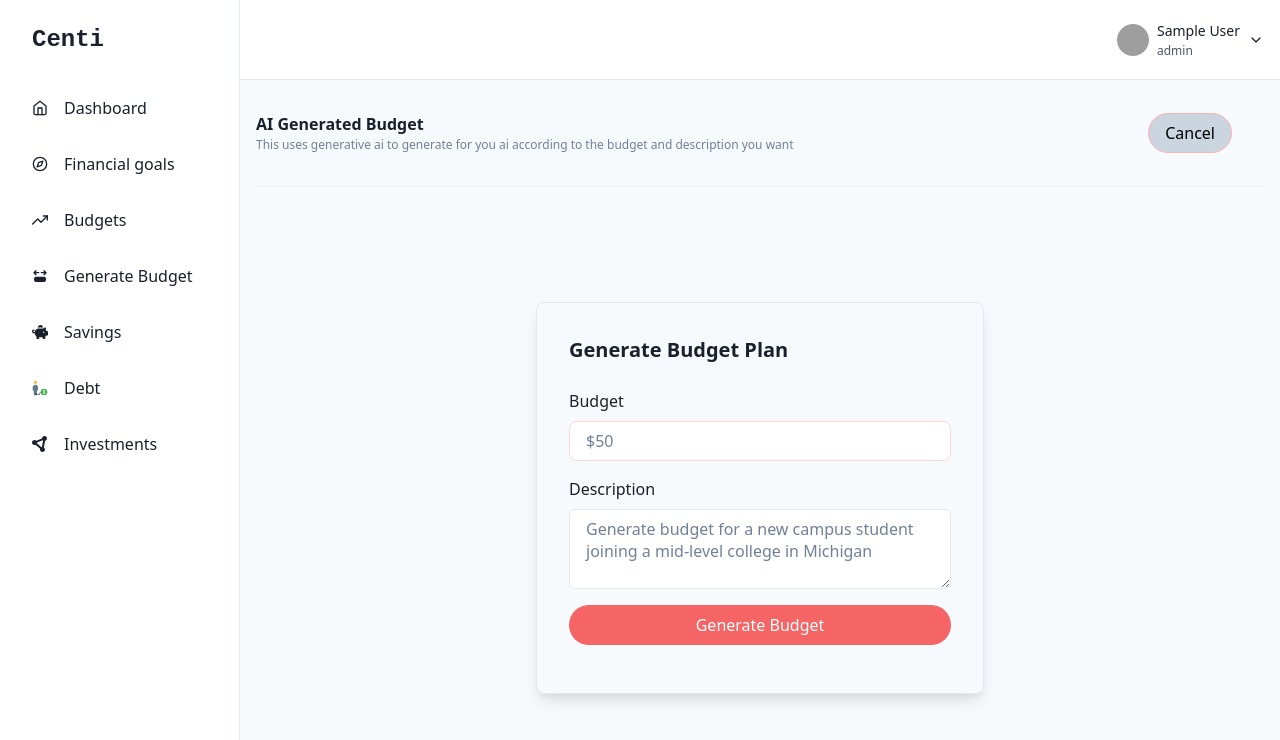
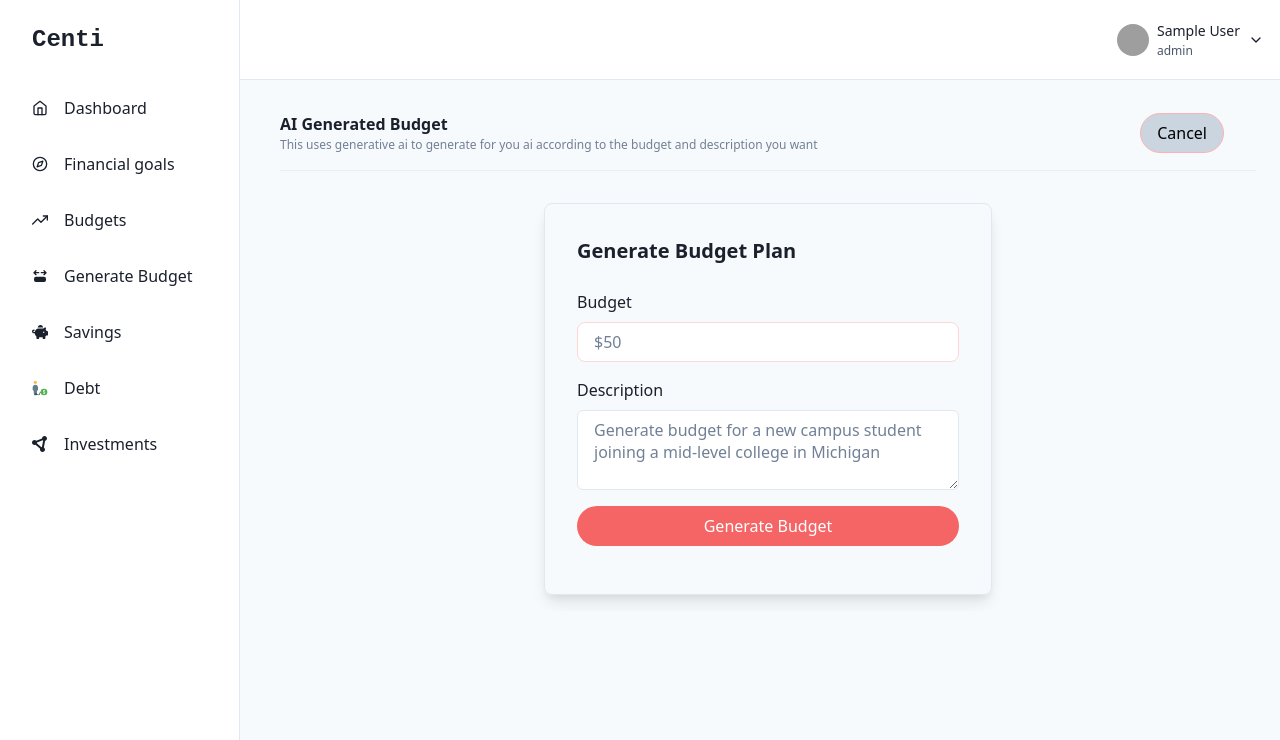
Before and after one commit to Nicanor008/centi, a React (Vite) app in the folder frontend-client/: page /generate-budget/new in a window 1280 px wide. Shown: the top 740 px of the page. Built offline with nearby package versions, Linux system fonts and the light colour scheme; sample sign-in values are in the browser's storage; grey boxes are pictures that could not be loaded; what chrono-node would draw is missing.

Commit message:
Fix generate budget styles

```diff
--- a/frontend-client/src/Pages/Apps/AIGenerateBudget/Add/index.jsx
+++ b/frontend-client/src/Pages/Apps/AIGenerateBudget/Add/index.jsx
@@ -14,7 +14,8 @@ import {
   Divider
 } from "@chakra-ui/react";
 import { config } from '../../../../config';
-import { useNavigate } from 'react-router-dom';
+import { useLocation, useNavigate } from 'react-router-dom';
+import FormatAIGeneratedBudgetItem from '../View/FormatAIGeneratedBudgetItem';
 
 const AddAIGenerateBudget = () => {
   const [budget, setBudget] = useState('');
@@ -22,13 +23,15 @@ const AddAIGenerateBudget = () => {
   const [generatedBudget, setGeneratedBudget] = useState('');
   const toast = useToast();
   const navigate = useNavigate()
+  const { pathname } = useLocation()
+  const isHomepage = pathname === '/user-generate-budget'
 
   const handleSubmit = async (e) => {
     e.preventDefault();
 
     try {
       const response = await axios.post(`${config.API_URL}/generate-budget`, { userBudget: budget, userDescription: description })
-      setGeneratedBudget(response.data.budget);
+      setGeneratedBudget(response.data.data);
       toast({
         title: "Budget generated successfully.",
         status: "success",
@@ -47,12 +50,13 @@ const AddAIGenerateBudget = () => {
   };
 
   return (
-    <Flex direction="column" h="89vh">
+    <Flex direction="column" mx={isHomepage ? '6rem' : 2} minH="70vh" w="100%">
+      <Flex flexDir="column" overflow="scroll" align="center" justify="space-evenly" p={4} h="100%">
       <Flex
-            py={4}
             justifyContent="space-between"
             alignItems="center"
             mb={[1, 4]}
+            w="100%"
         >
         <Flex flexDir="column">
           <Text fontWeight={600} fontSize={16}>
@@ -63,17 +67,18 @@ const AddAIGenerateBudget = () => {
           </Text>
         </Flex>
 
+        {!isHomepage && (
             <Flex mr={[0, 8]}>
                 <Button variant="secondary" onClick={() => navigate("/generate-budget")}>
                     Cancel
                 </Button>
             </Flex>
+        )}
       </Flex>
 
       <Divider />
 
-      <Flex align="center" justify="center" p={4} my={4} h="100%">
-        <Box w="100%" maxW="md" p={8} borderWidth={1} borderRadius="lg" boxShadow="lg">
+        <Box w="100%" maxW="md" p={8} borderWidth={1} borderRadius="lg" boxShadow="lg" mt={8}>
             <Text fontSize="xl" mb={6} fontWeight="Bolder" >Generate Budget Plan</Text>
             <form onSubmit={handleSubmit}>
             <FormControl id="budget" mb={4}>
@@ -100,13 +105,13 @@ const AddAIGenerateBudget = () => {
                 Generate Budget
             </Button>
             </form>
+        </Box>
             {generatedBudget && (
                 <Box mt={4} p={4} borderWidth={1} borderRadius="lg">
-                <Heading size="md" mb={2}>Generated Budget Plan</Heading>
-                <Text>{generatedBudget}</Text>
+                    <Heading size="md" mb={2} fontFamily="inherit">Generated Budget Plan</Heading>
+                    <FormatAIGeneratedBudgetItem data={generatedBudget.generatedBudget.message.content} />
                 </Box>
             )}
-        </Box>
       </Flex>
     </Flex>
   );
--- a/frontend-client/src/Pages/Apps/AIGenerateBudget/View/FormatAIGeneratedBudgetItem/index.jsx
+++ b/frontend-client/src/Pages/Apps/AIGenerateBudget/View/FormatAIGeneratedBudgetItem/index.jsx
@@ -9,16 +9,16 @@ const parseBudgetData = (data) => {
   lines.forEach(line => {
     if (/^\d+\.\s/.test(line)) {
       if (currentSection.title) {
-        sections.push(currentSection);
+        sections?.push(currentSection);
       }
       currentSection = { title: line, items: [] };
     } else if (line.startsWith('- ')) {
-      currentSection.items.push(line);
+      currentSection?.items?.push(line);
     }
   });
 
   if (currentSection.title) {
-    sections.push(currentSection);
+    sections?.push(currentSection);
   }
 
   return { title, sections };
--- a/frontend-client/src/navigation/index.jsx
+++ b/frontend-client/src/navigation/index.jsx
@@ -39,7 +39,7 @@ export const routes = createRoutesFromElements(
         <Route path="/signup/verify-account" element={<SignupOTP />} />
         <Route path="/forgot-password" element={<ForgotPassword />} />
         <Route path="/reset-password/:email/:otp" element={<ResetPassword />} />
-        <Route path="/user-generate-budget" element={<ViewAIGeneratedBudget />} />
+        <Route path="/user-generate-budget" element={<AddAIGenerateBudget />} />
       </Route>
     </Route>
 
```
Lines whose indentation alone changed are shown as unchanged.
